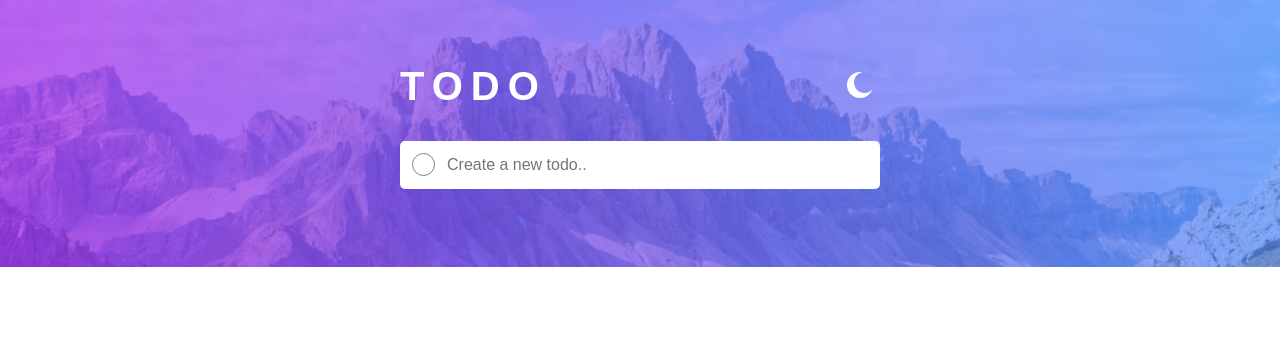
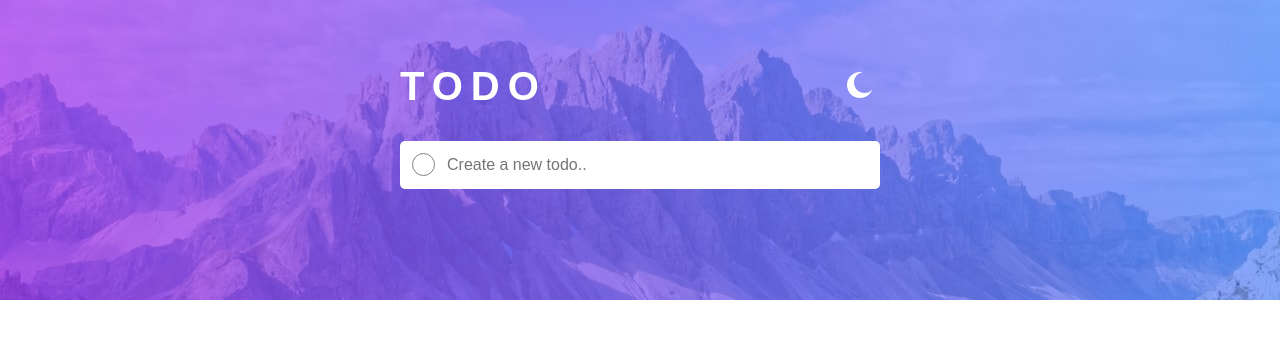
Before and after one commit to SebBudynski/todo-app-angular16, an Angular app: page / in a window 1280 px wide. Shown: the top 338 px of the page. Built offline with nearby package versions, Linux system fonts and the light colour scheme.

Commit message:
Min widhth for body and center the background

```diff
--- a/src/styles.css
+++ b/src/styles.css
@@ -7,11 +7,9 @@
 }
 
 body {
-  background-image: url("assets/images/bg-desktop-light.jpg");
-  background-repeat: no-repeat;
-  background-size: cover;
-
+  background: url("assets/images/bg-desktop-light.jpg") no-repeat center top;
   font-family: josefin sans, sans-serif;
+  min-height: 100vh;
 }
 
 body.dark-mode {
```
